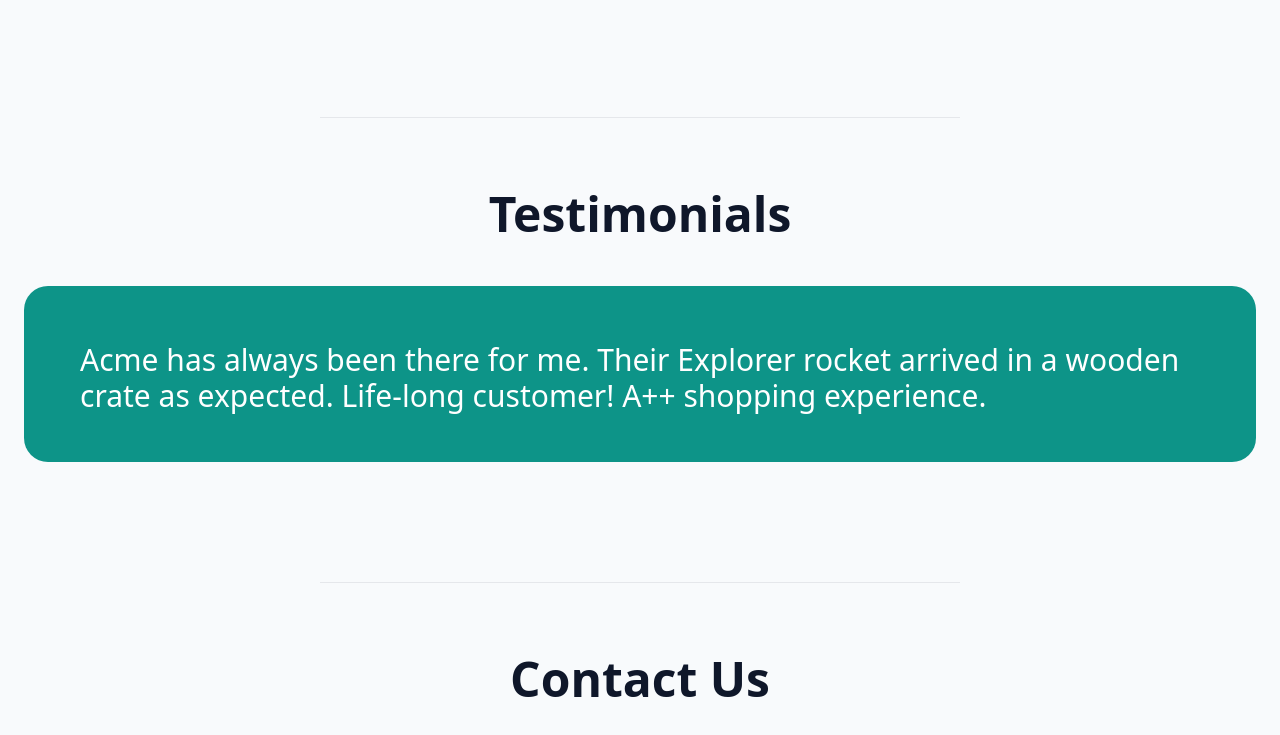
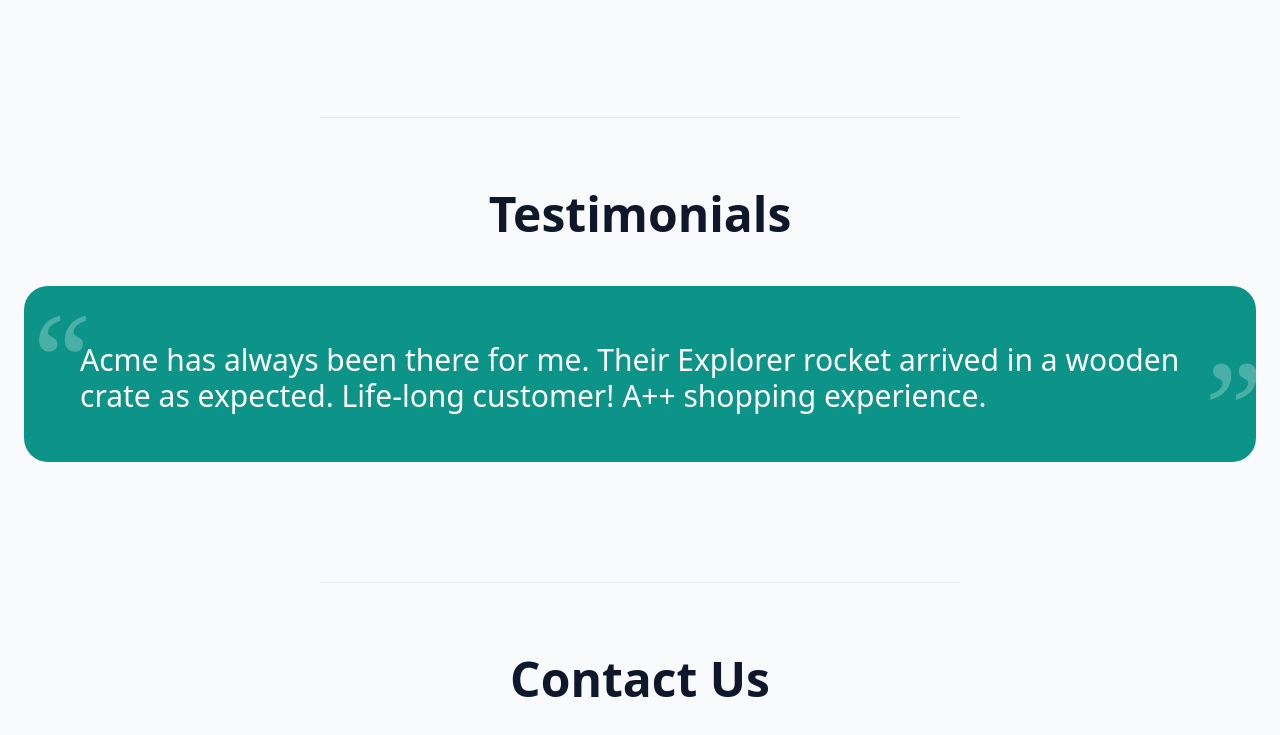
Before and after one commit to ConnorXCX/AcmeRockets, a website: page build/index.html in a window 1280 px wide. Shown: the part 1276-2011 px from the top of the page. Drawn offline with Linux system fonts and the light colour scheme.

```diff
--- a/build/index.html
+++ b/build/index.html
@@ -142,7 +142,7 @@
             class="bg-teal-600 dark:bg-black pl-14 pr-6 py-12 rounded-3xl relative"
           >
             <p
-              class="text-2xl sm:text-3xl text-left mt-2 text-white dark:text-slate-400 before:content- before:font-serif before:absolute before:top-0 before:left-0 before:text-9xl before:text-white before:opacity-25 before:transform before:translate-x-2 before:translate-y-2 after:content- after:font-serif after:absolute after:top-0 after:left-0 after:text-9xl after:text-white after:opacity-25 after:transform after:translate-x-2 after:translate-y-2"
+              class="text-2xl sm:text-3xl text-left mt-2 text-white dark:text-slate-400 before:content-['\201C'] before:font-serif before:absolute before:top-0 before:left-0 before:text-9xl before:text-white before:opacity-25 before:transform before:translate-x-2 before:translate-y-2 after:content-['\201D'] after:font-serif after:absolute after:bottom-0 after:right-0 after:text-9xl after:text-white after:opacity-25 after:transform after:translate-x-2 after:translate-y-2"
             >
               Acme has always been there for me. Their Explorer rocket arrived
               in a wooden crate as expected. Life-long customer! A++ shopping
```
Also changed, not shown: build/css/style.css.
